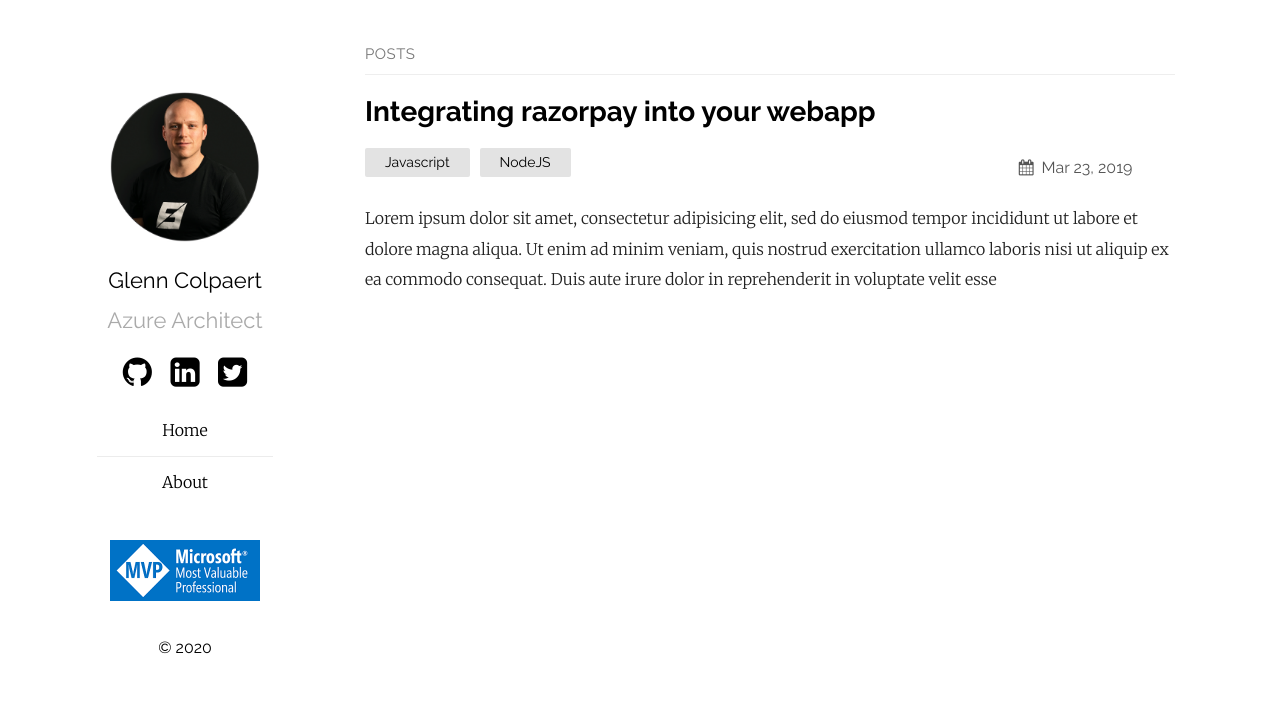
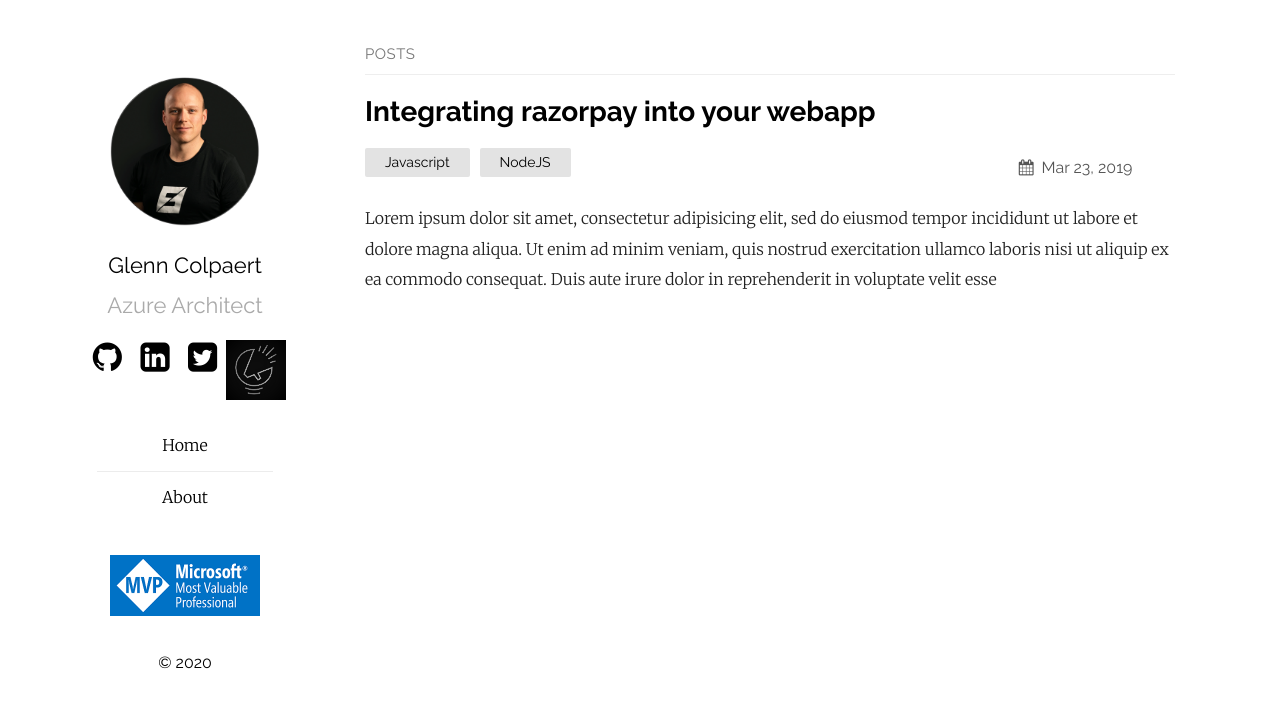
Before and after one commit to GlennColpaert/glenncolpaert.github.io, a Jekyll site: the page built from index.md, in a window 1280 px wide. Shown: the top 708 px of the page. Built offline with Jekyll 4.4.1, drawn with Linux system fonts in a browser that asks for light colours.

Commit message:
add sessionize logo

```diff
--- a/_layouts/default.html
+++ b/_layouts/default.html
@@ -33,6 +33,9 @@
                     </li>
                 </a>
                 {%- endif -%}
+                <li>
+                    <img src="../assets/media/sessionize-bw.png" alt="Microsoft MVP Logo">
+                </li>
             </ul>
 
             {%- if site.plainwhite.navigation -%}
```
Also changed, not shown: assets/media/sessionize-bw.png (added), assets/media/sessionize.png (added).
